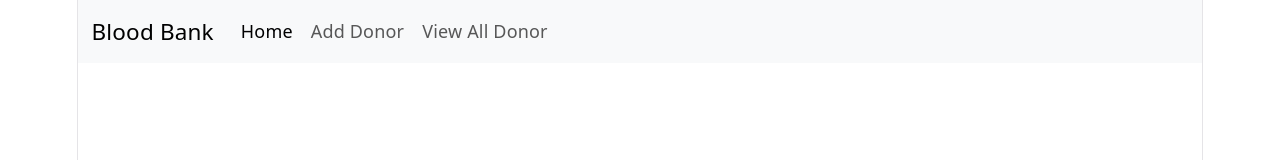
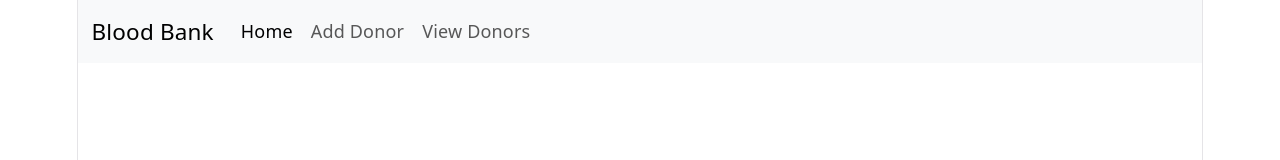
Before and after one commit to Anurag3215/blood-bank-management-react-app, a React (Vite) app: page / in a window 1280 px wide. Shown: the top 160 px of the page. Built offline with nearby package versions, Linux system fonts and the light colour scheme.

Commit message:
View All Donor

```diff
--- a/src/components/Navbar.jsx
+++ b/src/components/Navbar.jsx
@@ -15,7 +15,7 @@ const Navbar = () => {
                         <div class="navbar-nav">
                             <Link class="nav-link active" aria-current="page" to="/">Home</Link>
                             <Link class="nav-link" to="/add">Add Donor</Link>
-                            <Link class="nav-link" to="/view">View All Donor</Link>
+                            <Link class="nav-link" to="/view">View Donors</Link>
                         </div>
                     </div>
                 </div>
--- a/src/components/ViewDonor.jsx
+++ b/src/components/ViewDonor.jsx
@@ -99,7 +99,7 @@ const ViewDonor = () => {
                                                 </tr>
 
                                                 <tr>
-                                                    <th>Email</th>
+                                                    <th>Email Id</th>
                                                     <td
                                                         style={{
                                                             wordBreak: "break-word",
```
